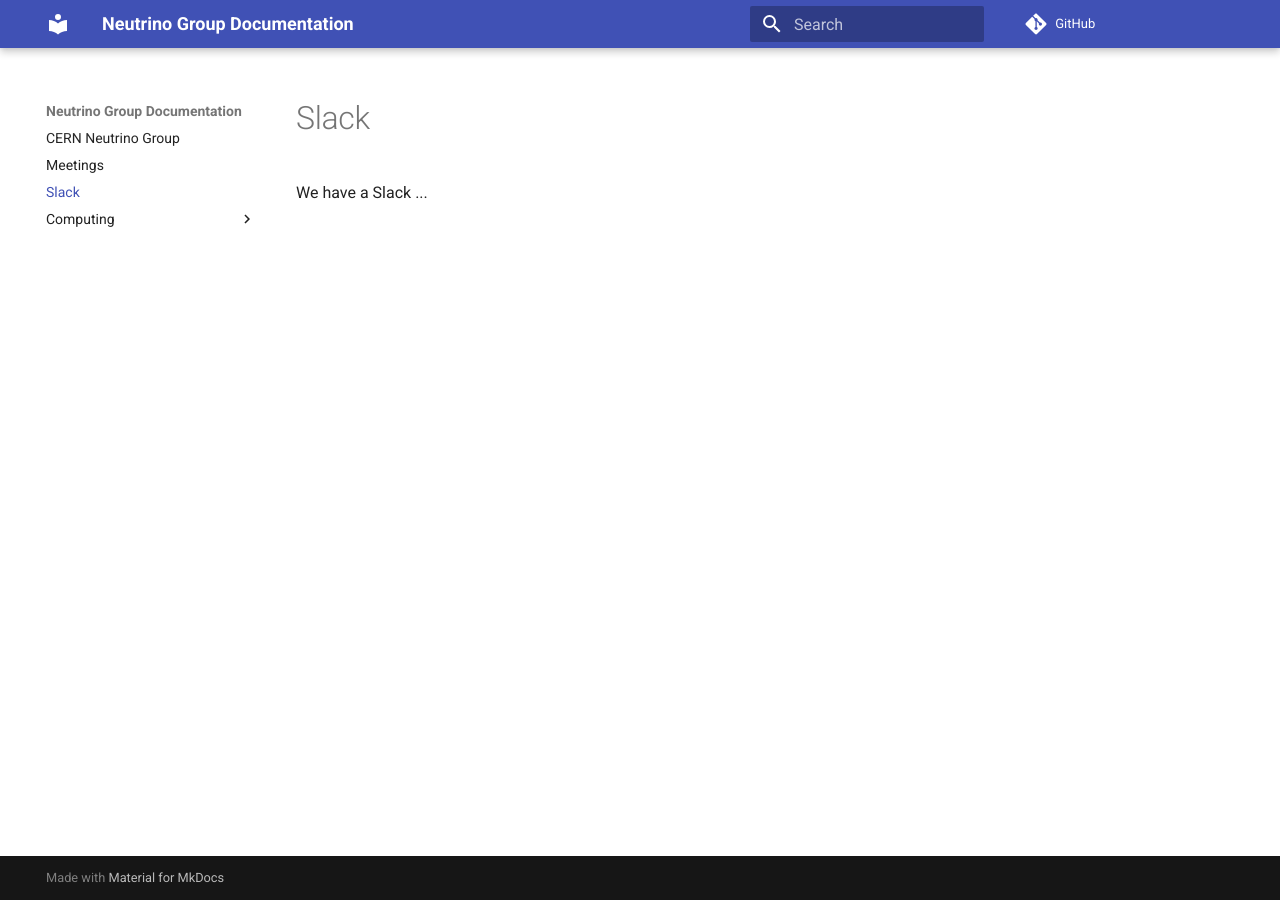
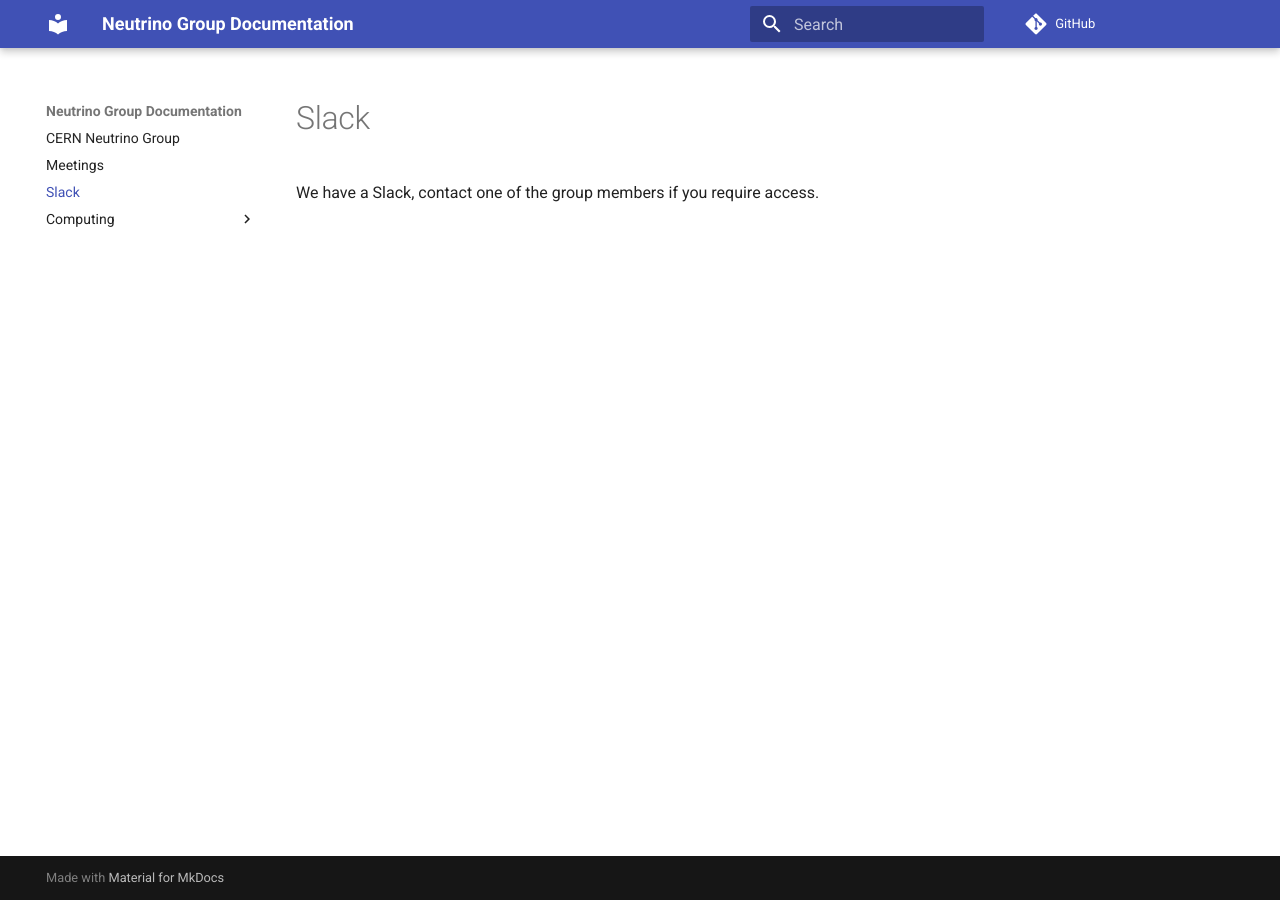
Before and after one commit to neutrino-cern/neutrino-cern.github.io, an MkDocs documentation site: the page built from docs/slack.md, in a window 1280 px wide. Built offline with MkDocs 1.6.1 and Material for MkDocs 9.7.7, drawn with Linux system fonts in a browser that asks for light colours; comment, search, counter and statistics services are not loaded.

Commit message:
Not sure what to say about slack channel

```diff
--- a/docs/slack.md
+++ b/docs/slack.md
@@ -1 +1 @@
-We have a Slack ...
+We have a Slack, contact one of the group members if you require access.
```
